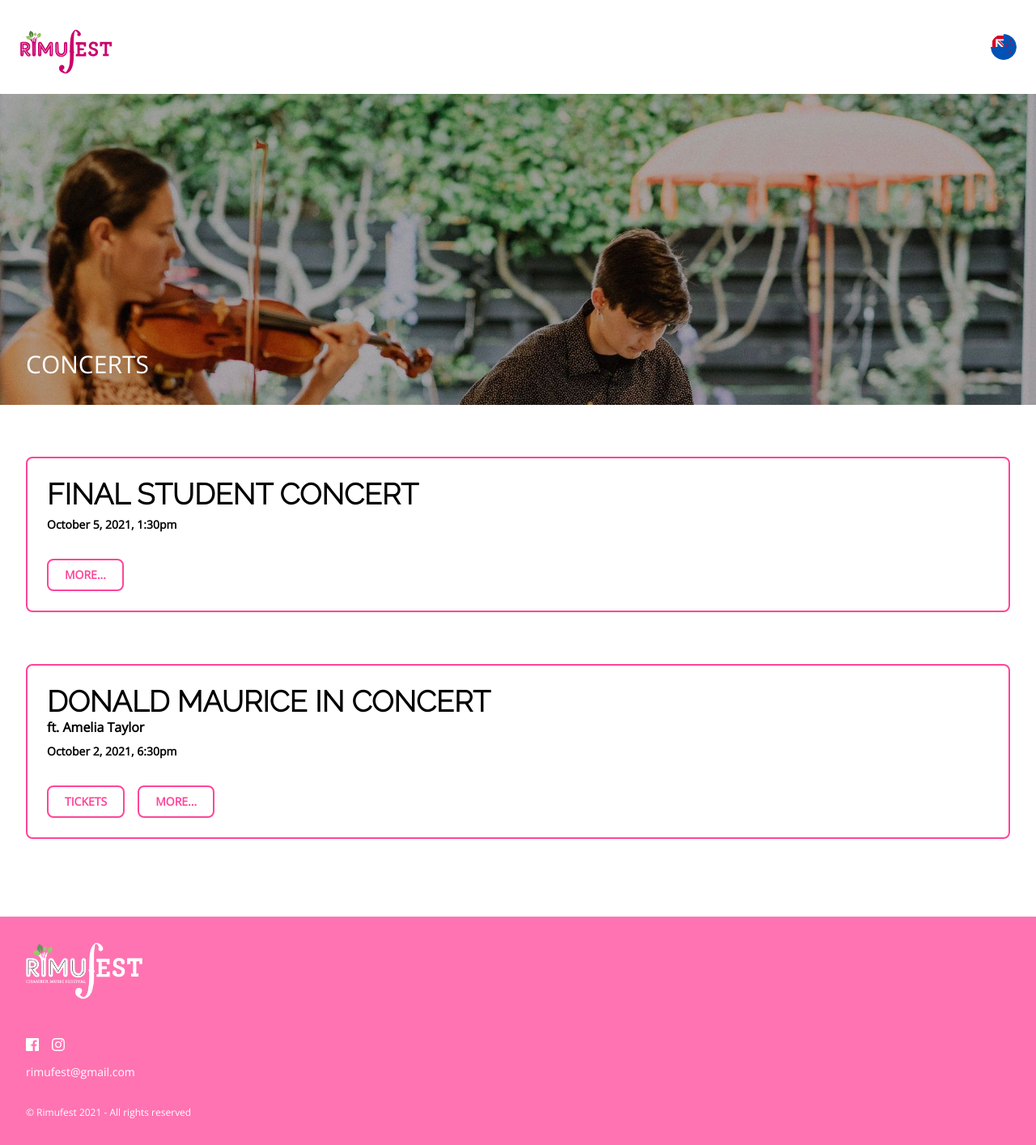
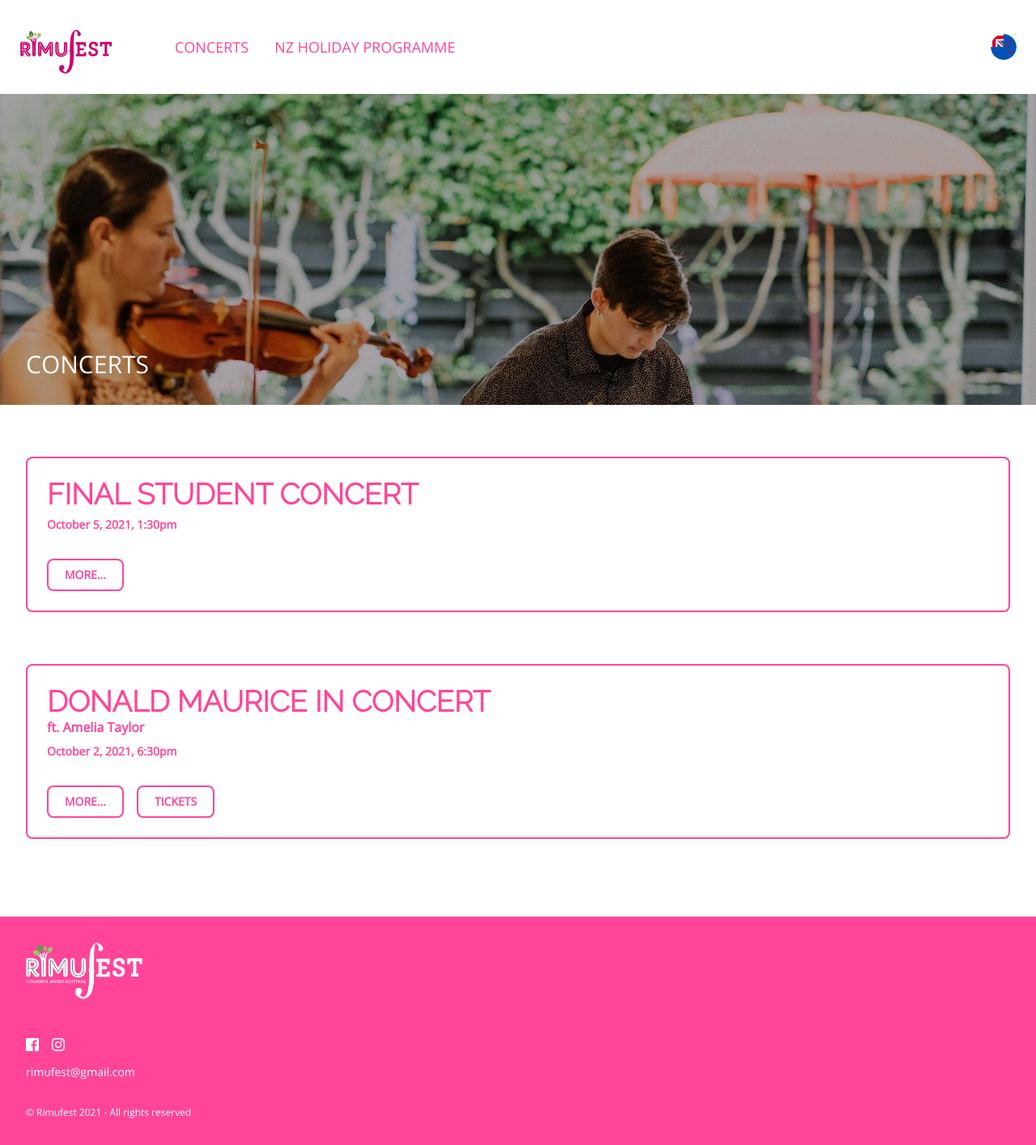
Before and after one commit to Alejandro-Larumbe/rimufest, a Next.js app: page /concerts in a window 1280 px wide. Shown: the whole page at 81% size. Built offline with nearby package versions, Linux system fonts and the light colour scheme.

Commit message:
color scheme

```diff
--- a/components/Appbar.js
+++ b/components/Appbar.js
@@ -36,7 +36,7 @@ export default function Appbar({ children }) {
   }
 
   return (
-    <nav className="bg-white text-pink shadow dark:bg-gray-800">
+    <nav className="text-pink shadow dark:bg-gray-800">
       <div className="container px-6 py-6 mx-auto">
         <div className="md:flex md:items-center md:justify-between">
           <div className="flex items-center justify-between">
@@ -80,7 +80,7 @@ export default function Appbar({ children }) {
               openMenu ? "block" : "hidden"
             } md:flex md:items-center md:justify-between`}
           >
-            <div className="flex flex-col items-end -mx-4 text-white md:flex-row md:items-center md:mx-8">
+            <div className="flex flex-col items-end -mx-4 md:flex-row md:items-center md:mx-8">
               {tabs.map(({ path, name }) => (
                 <Link key={path} href={path}>
                   <a className="uppercase text-md md:text-lg px-2 py-1 mx-2 mt-2 transition-colors duration-200 transform md:mt-0">
--- a/components/ConcertCard.js
+++ b/components/ConcertCard.js
@@ -8,7 +8,7 @@ export default function ParagraphWithImage(props) {
   // console.log(imgSrc)
 
   return (
-    <div className="my-8 border-2 border-pink rounded-lg w-auto p-6">
+    <div className="my-8 border-2 text-pink border-pink rounded-lg w-auto p-6">
       <h2 className="text-xl uppercase font-title font-bold md:text-4xl">
         {title}
         <span className="text-indigo-600 dark:text-indigo-400">{title2}</span>
@@ -21,14 +21,14 @@ export default function ParagraphWithImage(props) {
       </h3>
 
       <div className="flex mt-8">
+        <a href={path}>
+          <Button>More...</Button>
+        </a>
         {!!ticketsUrl && (
           <a href={ticketsUrl} target="_blank">
             <Button>Tickets</Button>
           </a>
         )}
-        <a href={path}>
-          <Button>More...</Button>
-        </a>
       </div>
     </div>
   );
--- a/components/Footer.js
+++ b/components/Footer.js
@@ -2,7 +2,7 @@ import Link from "next/link";
 
 export default function Footer() {
   return (
-    <footer className="mt-8 text-white bg-pink bg-opacity-75 shadow">
+    <footer className="mt-8 text-white bg-pink">
       <div className="flex flex-col items-start container p-8 mx-auto">
         {/* <p className="max-w-md mt-2 text-gray-500 dark:text-gray-400">rimufest@gmail.com</p> */}
         <div>
--- a/pages/holiday-programme.js
+++ b/pages/holiday-programme.js
@@ -11,7 +11,7 @@ export default function HolidayProgramme() {
       </Hero>
       <div className="p-8">
         <div className="py-4">
-          <p className="text-2xl">
+          <p className="text-2xl text-pink">
             RimuFest Term 3 Holiday Programme is an opportunity to build your
             knowledge and skill of the viola alongside the prestigious Donald
             Maurice. In these four days students will experience joy in
```
